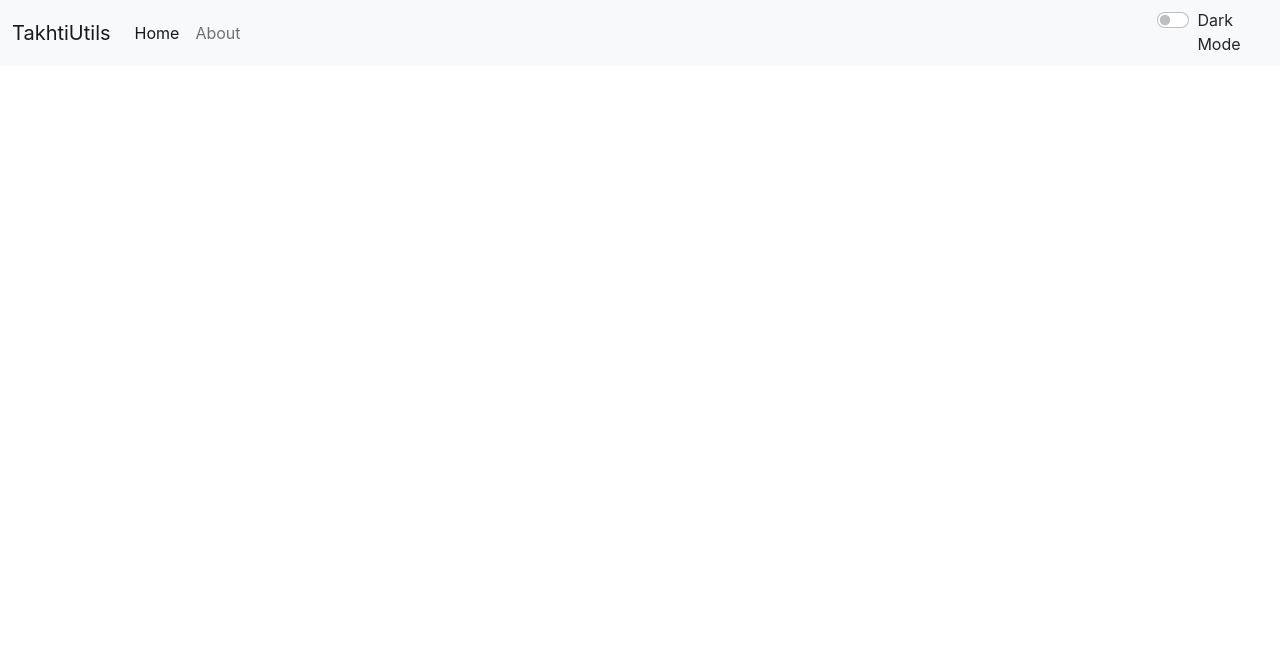
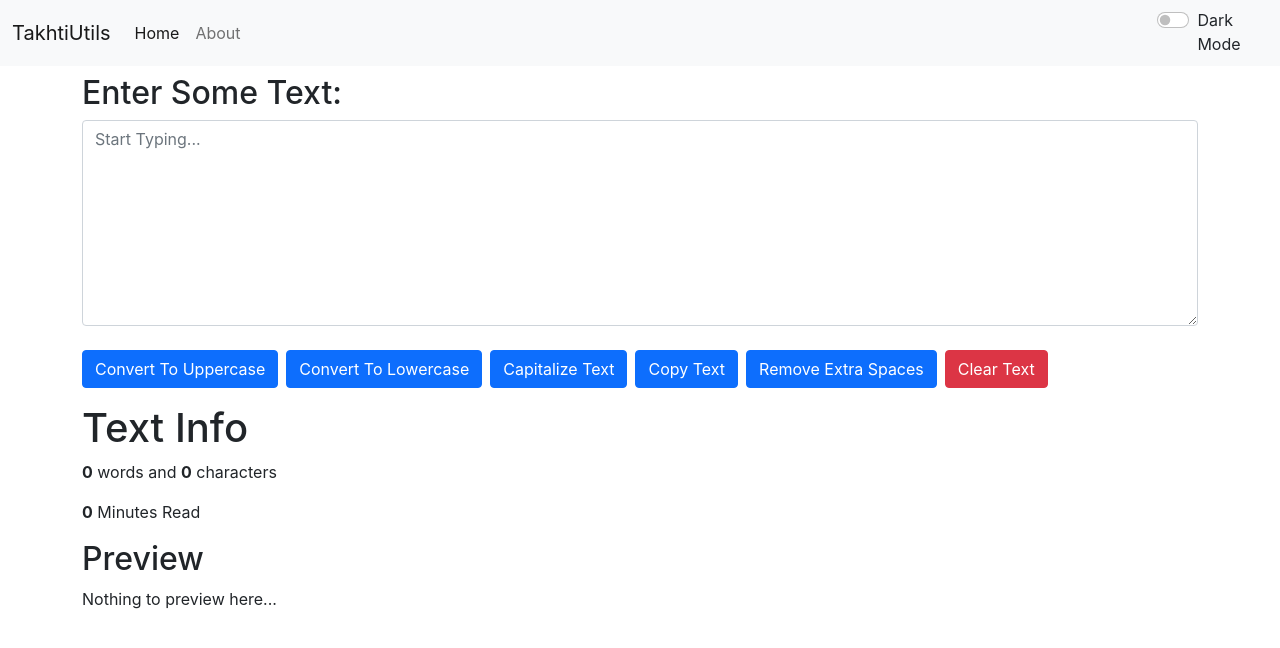
Before and after one commit to SaabK/TakhtiUtils, a React (Create React App) app: page / in a window 1280 px wide. Shown: the top 648 px of the page. Built offline with nearby package versions, Linux system fonts and the light colour scheme.

Commit message:
Paths Upodated

```diff
--- a/src/App.js
+++ b/src/App.js
@@ -50,7 +50,7 @@ function App() {
         <Route exact path="/About">
           <About/>
         </Route>
-        <Route exact path="/TakhtiUtils/" >
+        <Route exact path={["/TakhtiUtils/", "/"]} >
           <TextForm mode={mode} showAlert={showAlert} heading="Enter Some Text:"/>
         </Route>
       </Switch>
```
